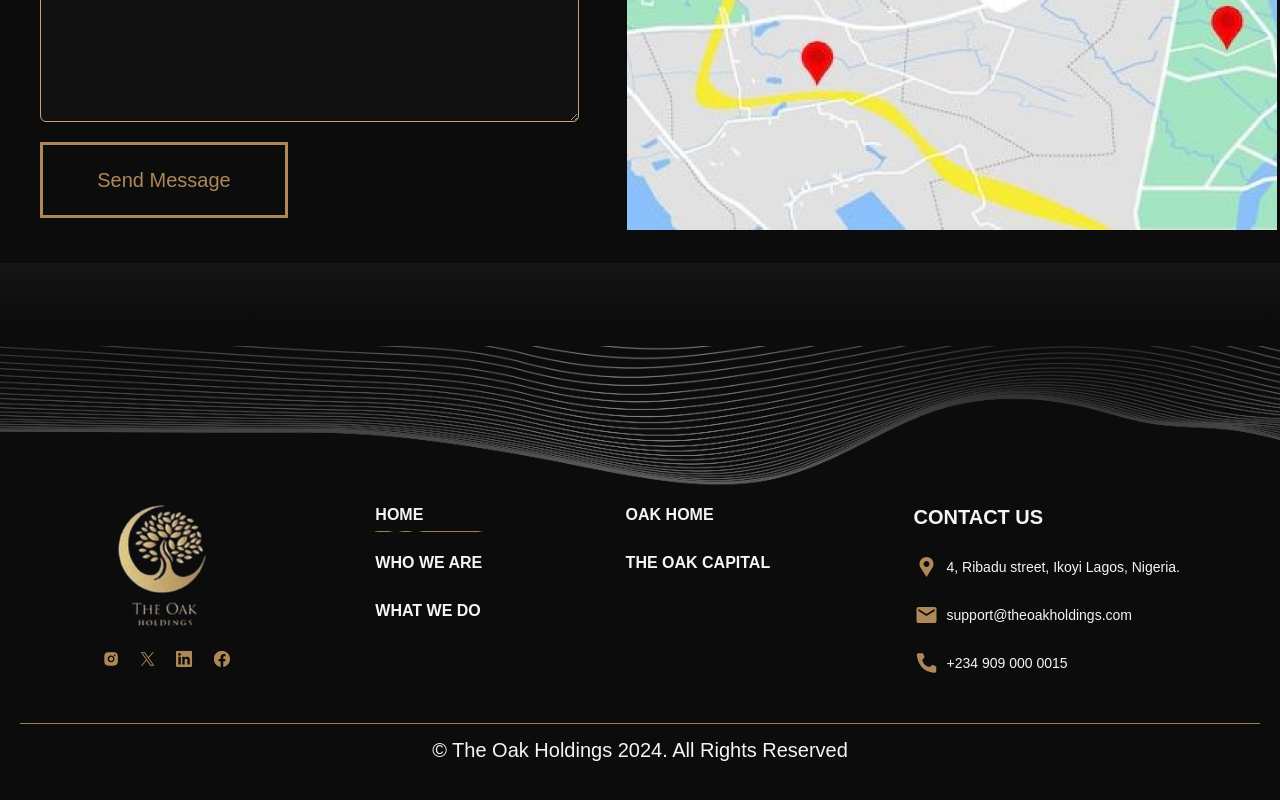
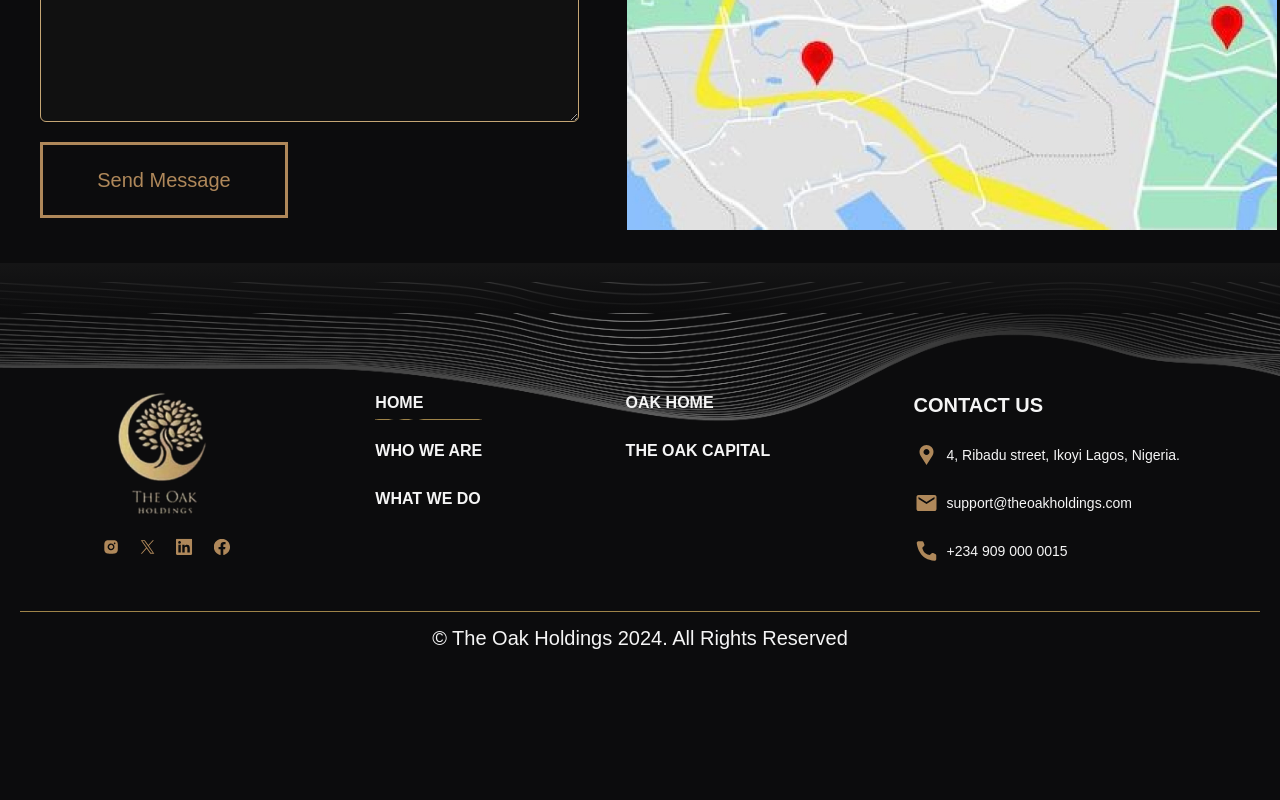
Before and after one commit to ZubairAlao/oak_design, a React (Vite) app: page / in a window 1280 px wide. Shown: the part 5450-6250 px from the top of the page. After the commit the page ends 6178 px from the top, so only its background shows below. Built offline with nearby package versions, Linux system fonts and the light colour scheme; a web font is replaced by a local one.

Commit message:
fixed weird spaces from react scroll

```diff
--- a/src/components/Footer.jsx
+++ b/src/components/Footer.jsx
@@ -13,10 +13,10 @@ import HeroBg from "@/assets/images/hero-bg.png"
 const Footer = () => {
 
   return (
-    <footer className='relative  pb-16 pt-48'>
+    <footer className='relative pb-16 pt-20'>
         <div className="">
           <div
-            className="absolute z-10 -top-32 h-full bg-cover bg-center w-full"
+            className="absolute z-10 -top-32 h-[400px] bg-cover bg-center w-full"
             style={{
               backgroundImage: `url(${FooterGrid})`,
               backgroundPosition: 'center',
@@ -24,10 +24,10 @@ const Footer = () => {
               backgroundRepeat: 'no-repeat' }}
           >
           </div>
-          <div className='absolute -top-12  h-[57px] bg-gradient-to-b from-[#2A2A2A4F] to-[#0C0C0D] z-30 w-full'>
+          <div className='absolute -top-12  h-[50px] bg-gradient-to-b from-[#2A2A2A4F] to-[#0C0C0D] z-30 w-full'>
           </div>
 
-          <div className='flex flex-col justify-center items-center w-full container md:gap-24 relative z-20 '>
+          <div className='flex flex-col justify-center items-center w-full container md:gap-24 relative z-20'>
             <div className='max-w-[1236px] w-[90%] space-y-10 md:space-y-0 flex items-center justify-center flex-col md:flex-row md:justify-between md:items-start md:gap-4'>
               <div className='space-y-4'>
                 <Link
```
